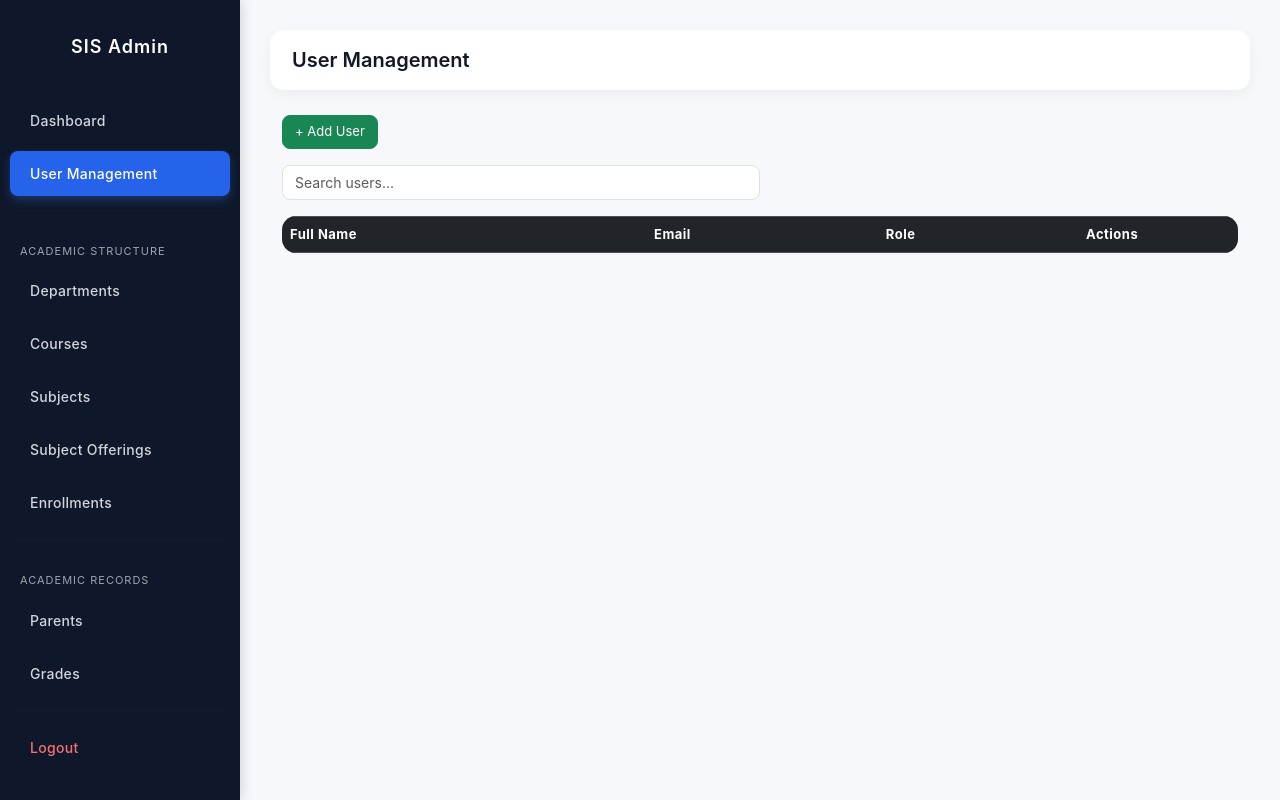
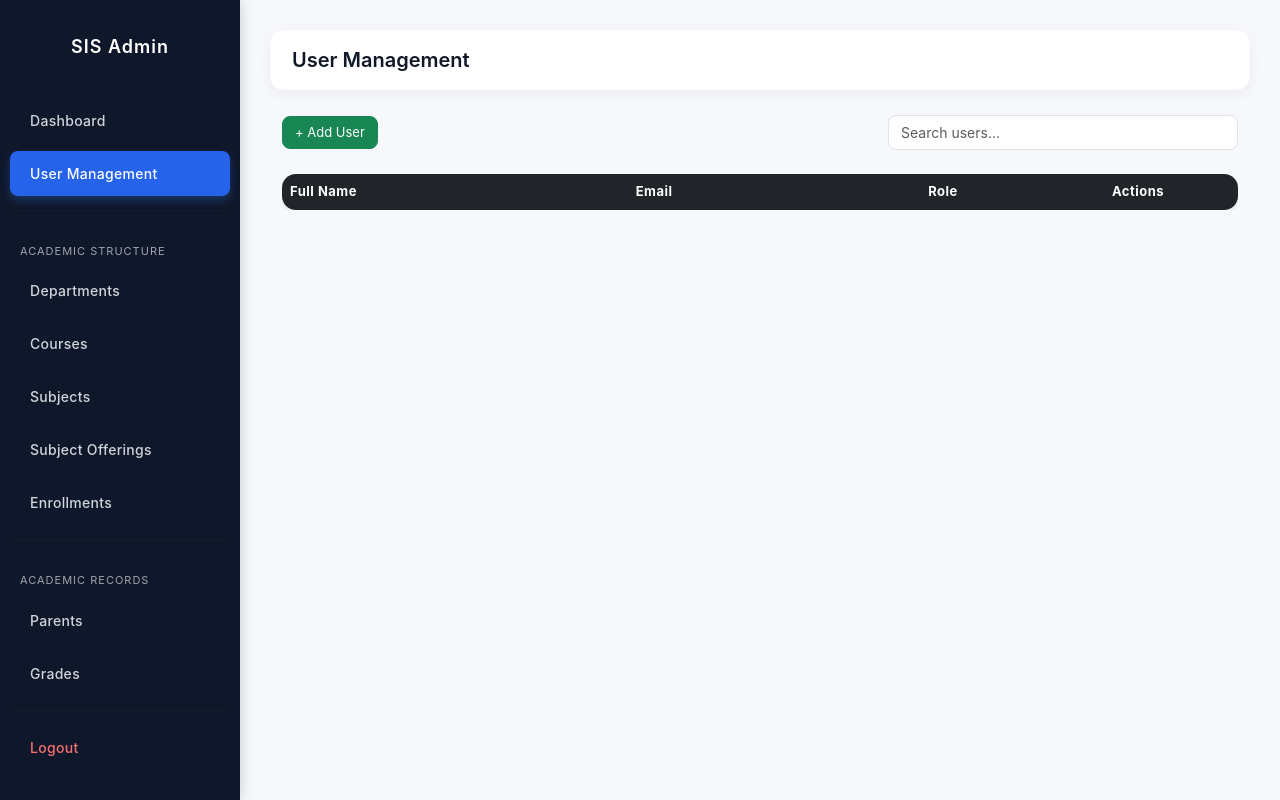
Before and after one commit to angeloalindayo151306-blip/Web-base-SIS-Frontend, a website: page pages/users.html in a window 1280 px wide. Drawn offline with nearby package versions, Linux system fonts and the light colour scheme; no server answers; sample sign-in values are in the browser's storage.

Commit message:
cleaning user html

```diff
--- a/pages/users.html
+++ b/pages/users.html
@@ -3,7 +3,7 @@
 <head>
   <meta charset="UTF-8" />
   <meta name="viewport" content="width=device-width, initial-scale=1.0" />
-    <title>Users Management</title>
+  <title>User Management</title>
 
   <!-- Bootstrap -->
   <link
@@ -17,70 +17,79 @@
 </head>
 
 <body>
+
   <!-- ■ SIDEBAR -->
   <div class="sidebar">
     <h4 class="text-center py-3">SIS Admin</h4>
 
-      <!-- DASHBOARD -->
     <a href="../dashboard.html">Dashboard</a>
+    <a href="users.html" class="active">User Management</a>
 
-      <!-- USER MANAGEMENT -->
-      <a href="users.html" class="active">User Management</a>
     <hr />
 
-      <!-- ACADEMIC STRUCTURE -->
     <div class="menu-title">Academic Structure</div>
     <a href="departments.html">Departments</a>
     <a href="courses.html">Courses</a>
     <a href="subjects.html">Subjects</a>
     <a href="subject-offerings.html">Subject Offerings</a>
     <a href="enrollments.html">Enrollments</a>
+
     <hr />
 
-      <!-- ACADEMIC RECORDS -->
     <div class="menu-title">Academic Records</div>
     <a href="parents.html">Parents</a>
     <a href="grades.html">Grades</a>
+
     <hr />
-
     <a href="#" class="text-danger" onclick="logout()">Logout</a>
   </div>
 
   <!-- ■ MAIN CONTENT -->
   <div class="main-content">
+
     <!-- ■ TOPBAR -->
     <div class="topbar d-flex justify-content-between align-items-center">
-        <h5>User Management</h5>
+      <h5 class="mb-0">User Management</h5>
     </div>
 
     <!-- ■ CONTENT -->
     <div class="container-fluid mt-4">
-        <!-- ■ ADD BUTTON + SEARCH -->
-        <div class="mb-3">
-          <button class="btn btn-success mb-3" onclick="openAddModal()">
+
+      <!-- ■ ACTION BAR -->
+      <div class="d-flex justify-content-between align-items-center flex-wrap gap-2 mb-4">
+
+        <button class="btn btn-success" onclick="openAddModal()">
           + Add User
         </button>
 
         <input
           type="text"
           id="userSearch"
-            class="form-control w-50"
+          class="form-control"
           placeholder="Search users..."
+          style="max-width: 350px;"
         />
+
       </div>
 
       <!-- ■ USERS TABLE -->
-        <table class="table table-bordered table-striped">
-          <thead class="table-dark">
+      <div class="table-responsive">
+        <table class="table table-striped table-hover align-middle shadow-sm">
+
+          <thead class="table-dark text-center">
             <tr>
-              <th>Full Name</th>
-              <th>Email</th>
+              <th class="text-start">Full Name</th>
+              <th class="text-start">Email</th>
               <th>Role</th>
-              <th width="160">Actions</th>
+              <th width="200">Actions</th>
             </tr>
           </thead>
+
           <tbody id="userTable"></tbody>
+
         </table>
+      </div>
+
     </div>
   </div>
 
@@ -88,16 +97,18 @@
   <div class="modal fade" id="userModal" tabindex="-1">
     <div class="modal-dialog">
       <div class="modal-content">
+
         <div class="modal-header">
-            <h5 id="modalTitle">Add User</h5>
+          <h5 id="modalTitle" class="modal-title">Add User</h5>
           <button
             type="button"
             class="btn-close"
-              data-bs-dismiss="modal"
-            ></button>
+            data-bs-dismiss="modal">
+          </button>
         </div>
 
         <div class="modal-body">
+
           <input type="hidden" id="userId" />
 
           <div class="mb-3">
@@ -125,21 +136,25 @@
             <label class="form-label">Password</label>
             <input type="password" id="password" class="form-control" />
           </div>
+
         </div>
 
         <div class="modal-footer">
           <button
             type="button"
             class="btn btn-secondary"
-              data-bs-dismiss="modal"
-            >
+            data-bs-dismiss="modal">
             Cancel
           </button>
 
-            <button type="button" class="btn btn-primary" onclick="saveUser()">
+          <button
+            type="button"
+            class="btn btn-primary"
+            onclick="saveUser()">
             Save
           </button>
         </div>
+
       </div>
     </div>
   </div>
@@ -156,5 +171,6 @@
 
   <!-- ■ Users Module -->
   <script src="../js/modules/users.js"></script>
+
 </body>
 </html>
```
Lines whose indentation alone changed are shown as unchanged.
